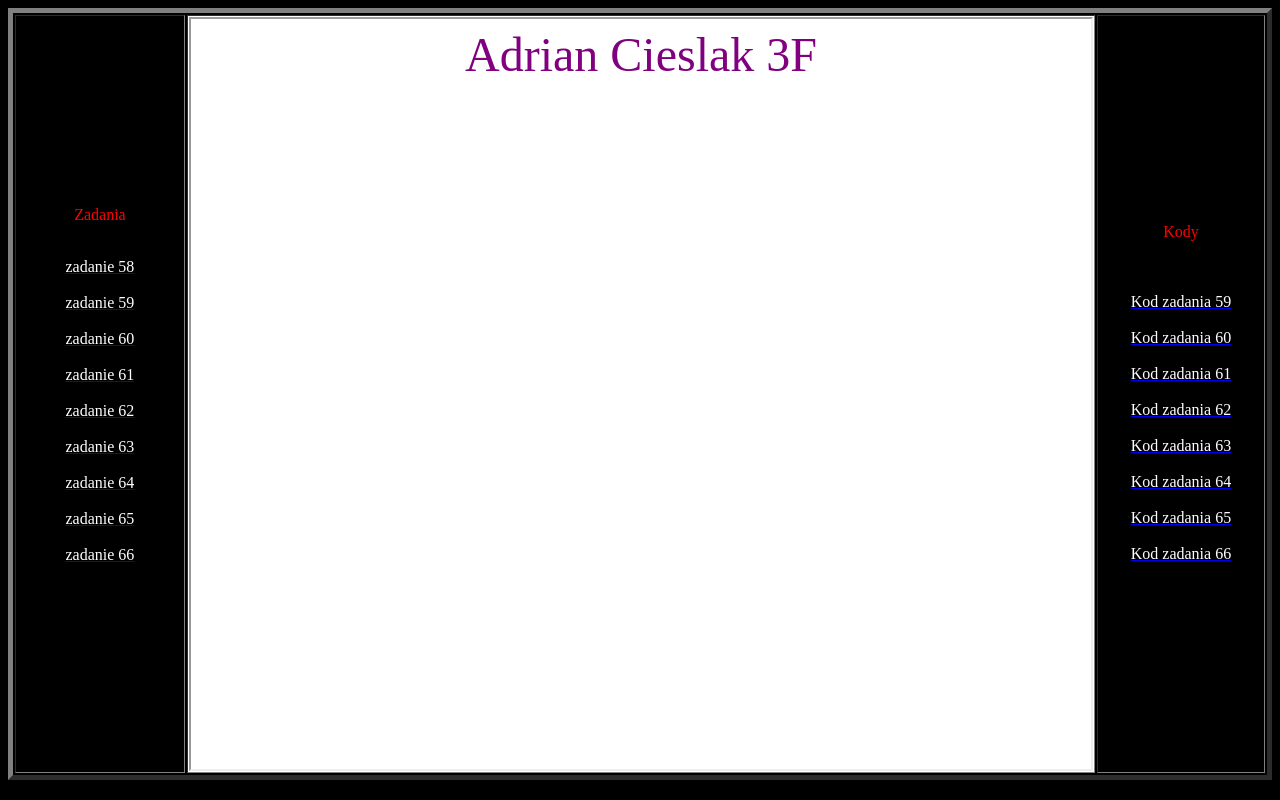
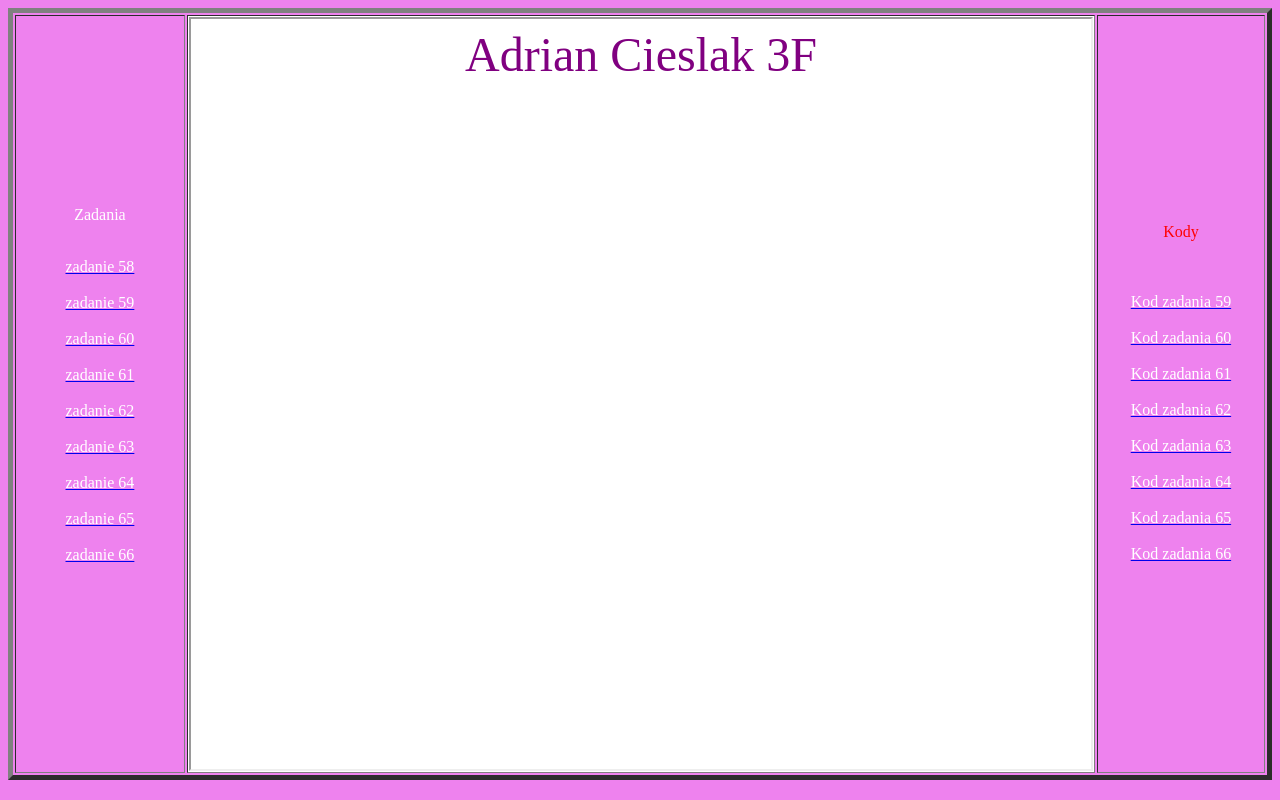
Before and after one commit to Skyeq777/od58do66css, a plain HTML site: page index.html in a window 1280 px wide. Drawn offline with Linux system fonts and the light colour scheme.

Commit message:
Update index.html

```diff
--- a/index.html
+++ b/index.html
@@ -1,6 +1,6 @@
 <html>
 <head>
-    <body bgcolor=black></body>
+    <body bgcolor=violet></body>
     <meta charset="utf-8">
 </head>
 <body>
@@ -8,7 +8,7 @@
   <tr>
 
       <td width=30% align=center>
-          <p align="center"> <font color="red" >Zadania </font> </p> <br>
+          <p align="center"> <font color="white" >Zadania </font> </p> <br>
 
 		           <a href="cies_zadanie58.html" target="strony"><font color="white" >zadanie 58</font><br>
 <br>
```
